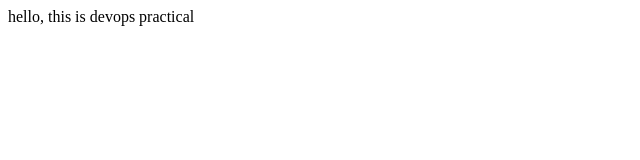
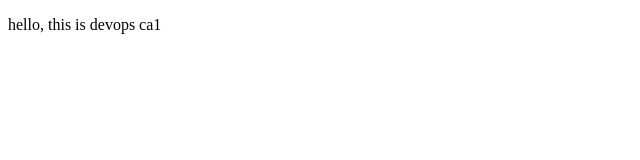
Before and after one commit to Sahil2664/Devops-practice, a plain HTML site: page index.html in a window 1280 px wide. Shown: the whole page, without its empty margins (0-640 px from the left). Drawn offline with Linux system fonts and the light colour scheme.

Commit message:
Updated project files

```diff
--- a/index.html
+++ b/index.html
@@ -6,6 +6,6 @@
     <title>Document</title>
 </head>
 <body>
-    hello, this is devops practical
+    <p>hello, this is devops ca1</p>
 </body>
 </html>
```
